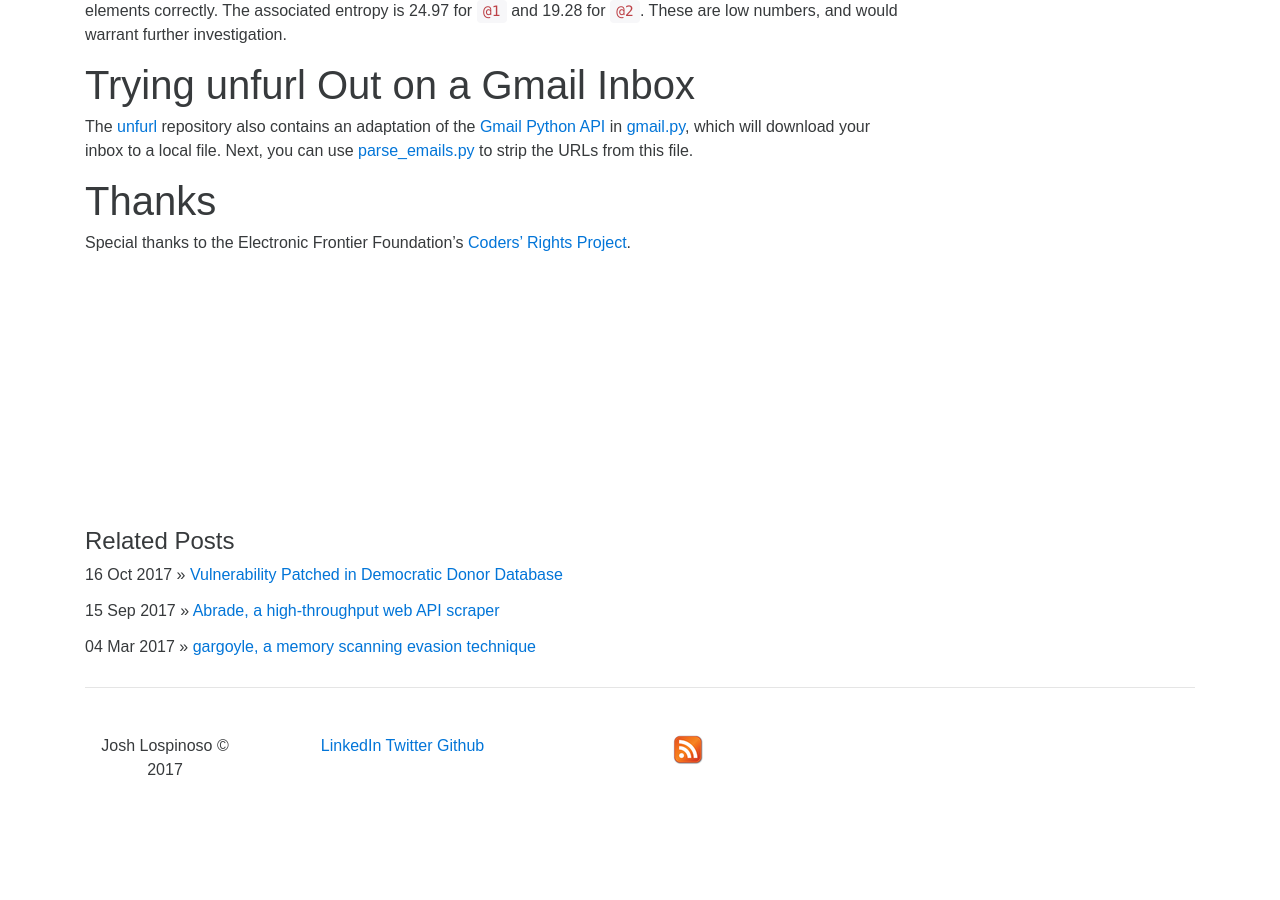
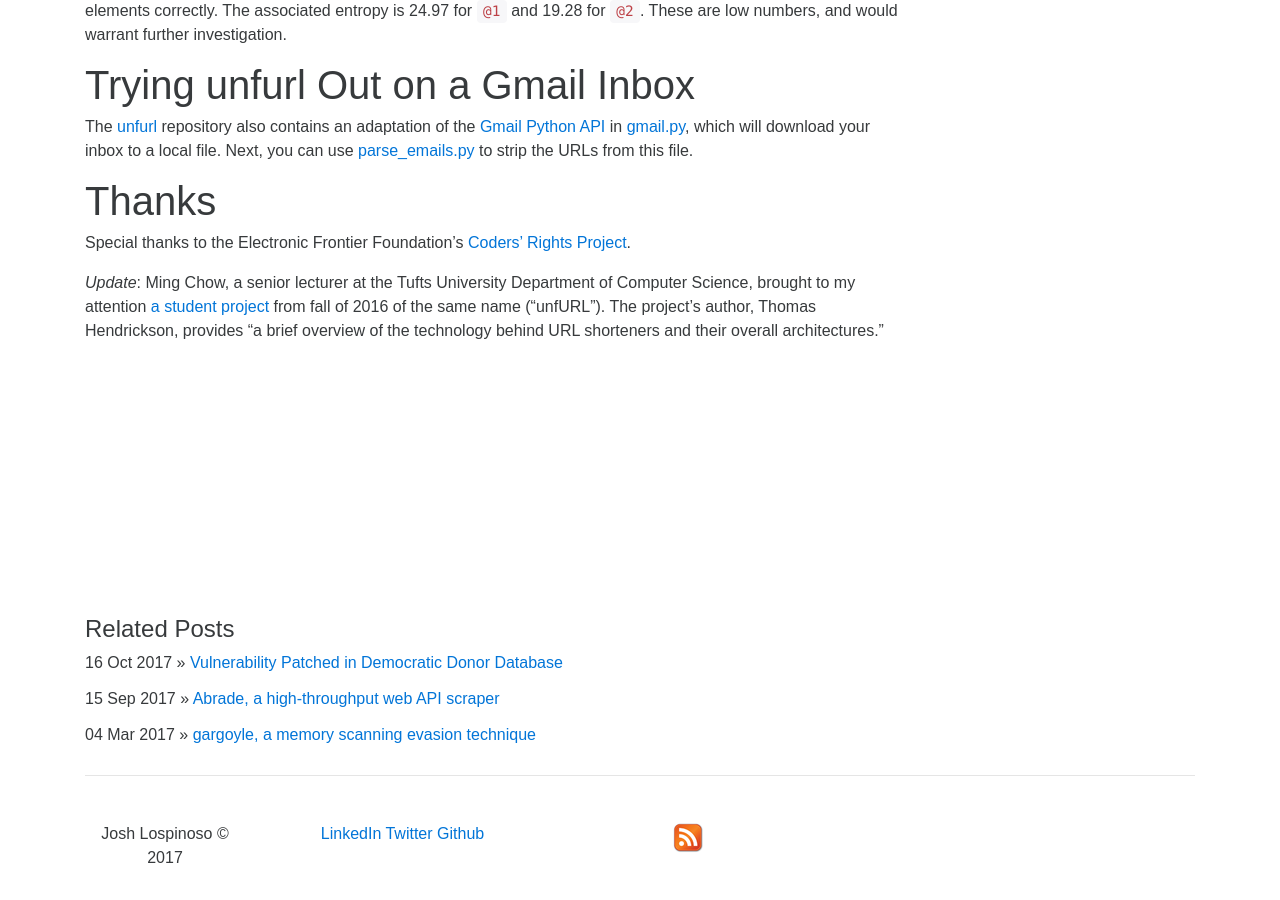
Before and after one commit to JLospinoso/jlospinoso.github.io, a Jekyll site: the page built from _posts/2018-02-12-unfurl-url-analysis.md, in a window 1280 px wide and 900 px high, scrolled down 6762 px. Built offline with Jekyll 4.4.1, drawn with Linux system fonts in a browser that asks for light colours; some web fonts are replaced; before the commit the page ends 7574 px from its top, so only the background shows below that.

Commit message:
Update to unfurl

```diff
--- a/_posts/2018-02-12-unfurl-url-analysis.md
+++ b/_posts/2018-02-12-unfurl-url-analysis.md
@@ -284,3 +285,5 @@ The [unfurl][7] repository also contains an adaptation of the [Gmail Python API]
 # Thanks
 
 Special thanks to the Electronic Frontier Foundation's [Coders' Rights Project][1].
+
+*Update*: Ming Chow, a senior lecturer at the Tufts University Department of Computer Science, brought to my attention [a student project][18] from fall of 2016 of the same name ("unfURL"). The project's author, Thomas Hendrickson, provides "a brief overview of the technology behind URL shorteners and their overall architectures."
```
Also changed, not shown: other parts of _posts/2018-02-12-unfurl-url-analysis.md (+1 -0 lines).
